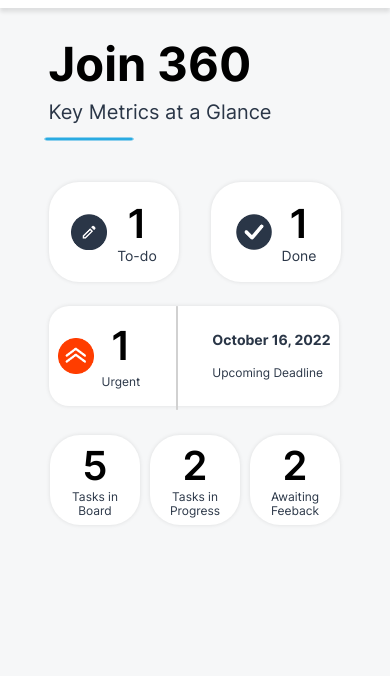
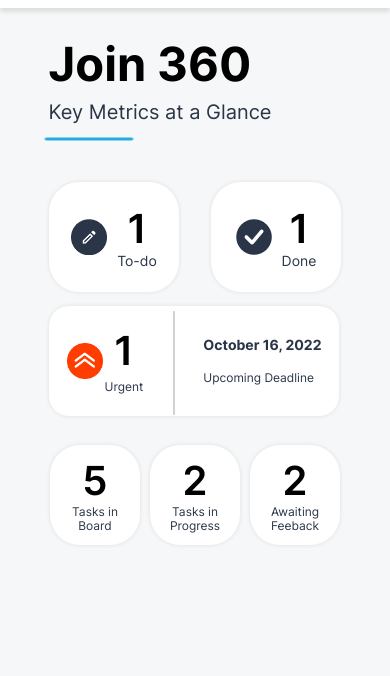
Before and after one commit to D4t3ck/Join, a plain HTML site: page summary.html in a window 390 px wide. Shown: the part 72-748 px from the top of the page. Drawn offline with Linux system fonts and the light colour scheme.

Commit message:
summary update

```diff
--- a/assets/css/summary.css
+++ b/assets/css/summary.css
@@ -433,19 +433,19 @@
 
   .summary_todo {
     width: 130px;
-    height: 100px;
+    height: 110px;
     gap: 10px;
 }
 
 .summary_urgent_container {
   width: 290px;
-  height: 100px;
+  height: 110px;
   margin-left: 134px;
 }
 
 .summary_tasks_field {
   width: 90px;
-  height: 90px;
+  height: 100px;
 }
 
 .summary_tasks {
@@ -487,6 +487,10 @@
   height: 124px;
 }
 
+.summary_urgent_field {
+  gap: 2px;
+}
+
 
 
 
```
